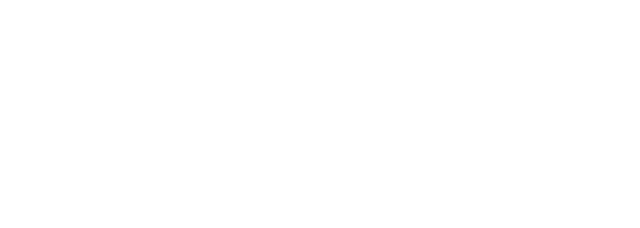
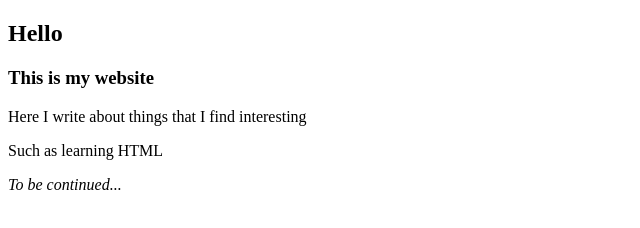
Before and after one commit to TuukkaUllakko/lapio-website, a plain HTML site: page index.html in a window 1280 px wide. Shown: the whole page, without its empty margins (0-640 px from the left). Drawn offline with Linux system fonts and the light colour scheme.

Commit message:
Part 3, add second exercise

```diff
--- a/index.html
+++ b/index.html
@@ -9,6 +9,11 @@
 
 <body>
   <!--Do the exercises here-->
+  <h2>Hello</h2>
+  <h3>This is my website</h3>
+  <p>Here I write about things that I find interesting</p>
+  <p>Such as learning HTML</p>
+  <em>To be continued...</em>
 </body>
 
 </html>
```
